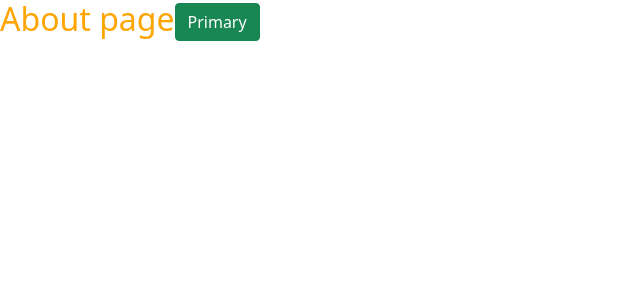
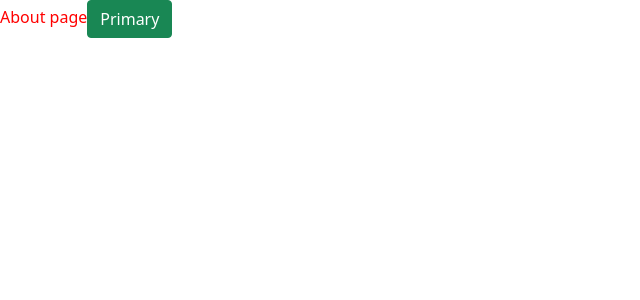
Before and after one commit to AndroPyro28/nextjs-typescript, a Next.js app: page /about in a window 1280 px wide. Shown: the top 300 px of the page, without its empty margins (0-640 px from the left). Built offline with nearby package versions, Linux system fonts and the light colour scheme.

Commit message:
Css modules Component Level Styling

```diff
--- a/pages/about.tsx
+++ b/pages/about.tsx
@@ -1,11 +1,11 @@
 import React from 'react'
-
+import styles from "../styles/about.module.css"
 function About() {
   return (
-    <h2>
+    <div className={styles.highlight}>
       About page
       <button className='btn btn-success'>Primary</button>
-    </h2>
+    </div>
   )
 }
 
--- a/pages/index.tsx
+++ b/pages/index.tsx
@@ -4,6 +4,7 @@ import Image from 'next/image'
 import styles from '../styles/Home.module.css'
 
 const Home: NextPage = () => {
+
   return (
     <div className={styles.container}>
       <Head>
--- /dev/null
+++ b/styles/about.module.css
@@ -0,0 +1,3 @@
+.highlight {
+    color: red;
+}
--- /dev/null
+++ b/styles/contact.module.css
@@ -0,0 +1,3 @@
+.highlight {
+    color: blue;
+}
```
Also changed, not shown: pages/contact.tsx (+8 -4 lines).
